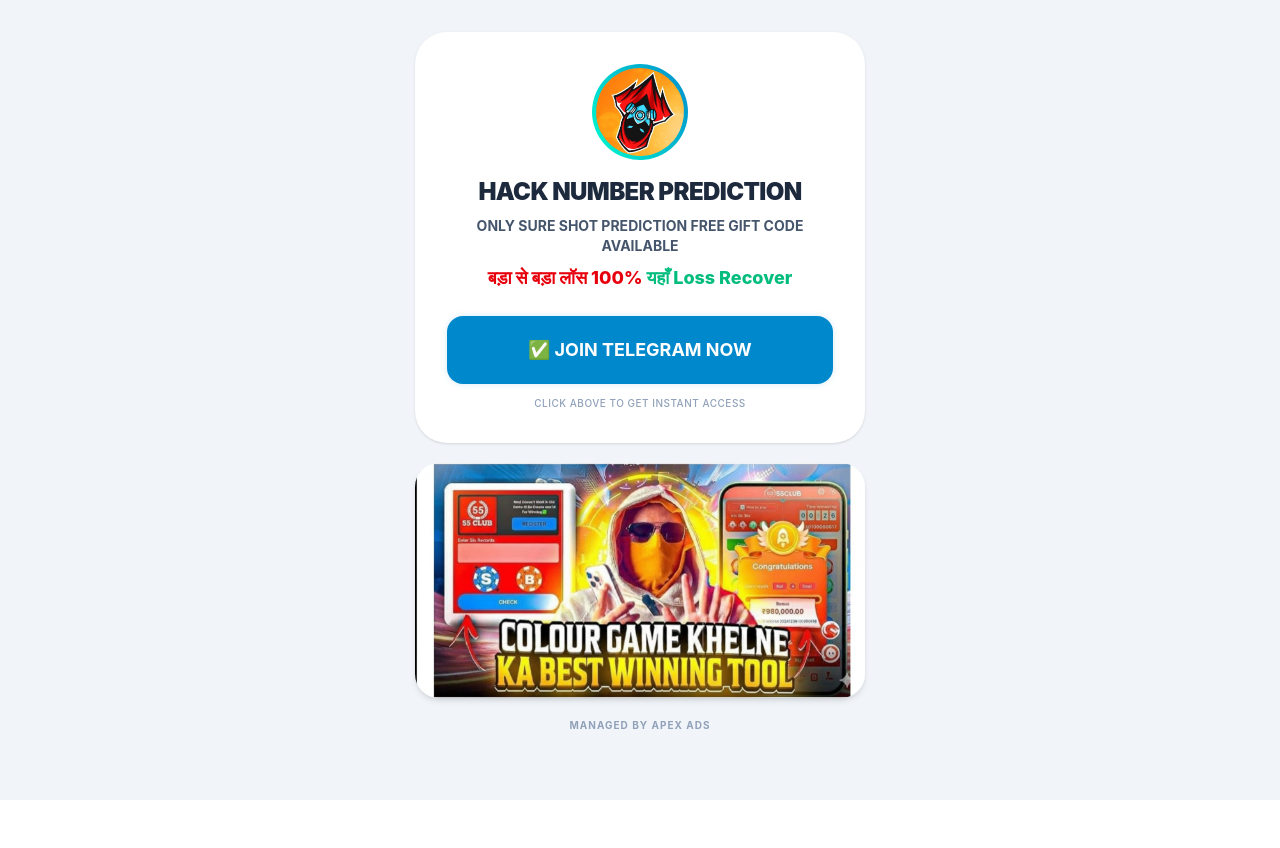
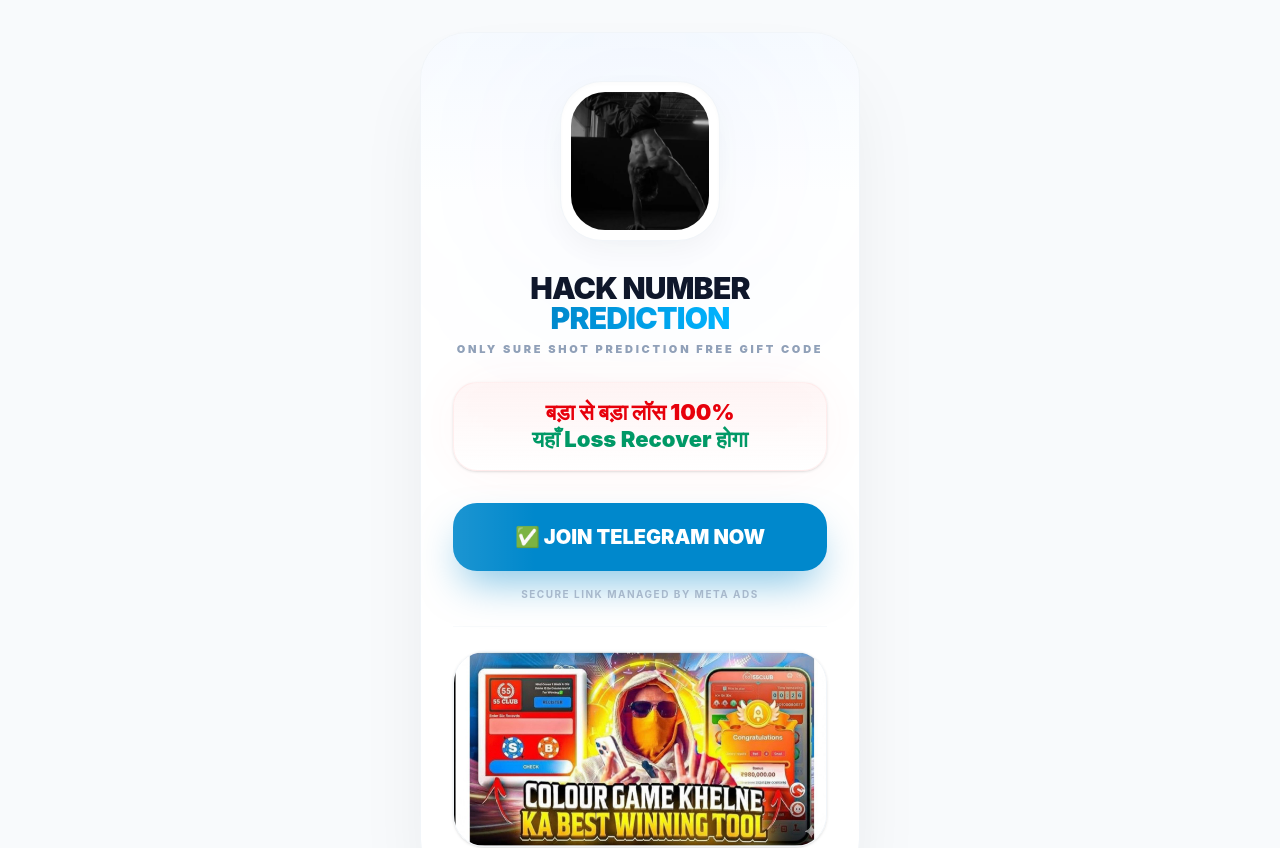
Before and after one commit to DaviiDKumar/prince-logics, a React (Vite) app: page / in a window 1280 px wide. Shown: the top 848 px of the page. Before the commit the page ends 800 px from the top, so only its background shows below. Built offline with nearby package versions, Linux system fonts and the light colour scheme.

Commit message:
update: premium white UI and integrated meta pixel tracking

```diff
--- a/index.html
+++ b/index.html
@@ -1,11 +1,24 @@
-<!doctype html>
+<!DOCTYPE html>
 <html lang="en">
   <head>
     <meta charset="UTF-8" />
-    <link rel="icon" type="image/svg+xml" href="/vite.svg" />
     <meta name="viewport" content="width=device-width, initial-scale=1.0" />
-    <title>my-react-app</title>
-  </head>
+    <title>Hack Number Prediction</title>
+
+    <script>
+      !function(f,b,e,v,n,t,s)
+      {if(f.fbq)return;n=f.fbq=function(){n.callMethod?
+      n.callMethod.apply(n,arguments):n.queue.push(arguments)};
+      if(!f._fbq)f._fbq=n;n.push=n;n.loaded=!0;n.version='2.0';
+      n.queue=[];t=b.createElement(e);t.async=!0;
+      t.src=v;s=b.getElementsByTagName(e)[0];
+      s.parentNode.insertBefore(t,s)}(window, document,'script',
+      'https://connect.facebook.net/en_US/fbevents.js');
+      fbq('init', '2767357150284633');
+      fbq('track', 'PageView');
+    </script>
+
+    </head>
   <body>
     <div id="root"></div>
     <script type="module" src="/src/main.jsx"></script>
--- a/src/App.jsx
+++ b/src/App.jsx
@@ -2,85 +2,109 @@
 import { motion } from 'framer-motion';
 
 function App() {
-  const telegramLink = "https://t.me/+9SbYLiIlhlEwYzc1";
+  const telegramLink = "https://t.me/+Od3Z-DkRQgo4NzA9";
 
   const handleJoinClick = () => {
-    // 1. Fire Meta Pixel 'Subscribe' event
+    // 1. Fire the Subscribe event for Meta Pixel
     if (window.fbq) {
       window.fbq('track', 'Subscribe', {
         content_name: 'Telegram Join Button',
-        content_category: 'Engagement'
+        content_category: 'Lead Generation',
+        value: 0.00,
+        currency: 'INR'
       });
     }
 
-    // 2. Delay for 500ms to allow Pixel to fire before redirect
+    // 2. Small delay to ensure event is sent before redirect
     setTimeout(() => {
       window.location.href = telegramLink;
     }, 500);
   };
 
   return (
-    <div className="min-h-screen bg-slate-100 flex justify-center items-start py-8 px-4 font-sans">
-      <div className="w-full max-w-[450px] flex flex-col gap-5 items-center">
+    <div className="min-h-screen bg-[#f8fafc] flex justify-center items-start py-8 px-4 font-sans selection:bg-blue-100">
+      <div className="w-full max-w-[440px] flex flex-col items-center">
 
-        {/* Main Content Card */}
-        <header className="w-full bg-white text-center flex flex-col items-center p-8 rounded-[32px] shadow-sm">
+        {/* Main Card */}
+        <header className="w-full bg-white flex flex-col items-center rounded-[48px] shadow-[0_40px_80px_-15px_rgba(0,0,0,0.08)] border border-slate-100 relative overflow-hidden">
 
-          {/* Animated Logo Ring */}
-          <motion.div
-            animate={{ rotate: 360 }}
-            transition={{ duration: 10, repeat: Infinity, ease: "linear" }}
-            className="w-24 h-24 rounded-full p-1 bg-gradient-to-tr from-[#0088cc] to-[#00ffcc] flex items-center justify-center mb-4"
-          >
+          <div className="absolute top-0 w-full h-40 bg-gradient-to-b from-blue-50/50 to-transparent" />
+
+          {/* Logo - Sunk/Integrated Effect */}
+          <div className="relative mt-12 mb-8">
+            <div className="absolute inset-0 bg-blue-500/5 blur-3xl rounded-full scale-150" />
+            <div className="relative w-40 h-40 p-2.5 bg-white rounded-[42px] shadow-[0_10px_30px_-5px_rgba(0,0,0,0.05),inset_0_2px_4px_rgba(0,0,0,0.02)] border border-slate-100 flex items-center justify-center">
               <img
                 src="/logo.jpeg"
                 alt="Logo"
-              className="w-full h-full rounded-full object-cover bg-white"
+                className="w-full h-full rounded-[34px] object-cover"
               />
-          </motion.div>
+            </div>
+          </div>
 
+          <div className="px-8 pb-10 w-full text-center space-y-6 z-10">
             <div className="space-y-2">
-            <h1 className="text-2xl font-black text-slate-800 uppercase tracking-tight">
-              HACK NUMBER PREDICTION
+              <h1 className="text-3xl font-[1000] text-slate-900 uppercase tracking-tight leading-none">
+                HACK NUMBER <br/>
+                <span className="text-transparent bg-clip-text bg-gradient-to-r from-[#0088cc] to-[#00b4ff]">PREDICTION</span>
               </h1>
-            <p className="text-sm font-bold text-slate-600">
-              ONLY SURE SHOT PREDICTION FREE GIFT CODE AVAILABLE
-            </p>
-            <p className="text-lg font-extrabold text-red-600">
-              बड़ा से बड़ा लॉस 100% <span className="text-emerald-500">यहाँ Loss Recover</span>
+
+              <p className="text-[11px] font-black text-slate-400 tracking-[0.25em] uppercase">
+                ONLY SURE SHOT PREDICTION FREE GIFT CODE
               </p>
             </div>
 
+            {/* Hindi High-Light Box */}
+            <div className="relative">
+              <div className="absolute inset-0 bg-red-500/5 blur-xl rounded-full" />
+              <div className="relative py-4 px-2 rounded-3xl bg-gradient-to-b from-red-50/80 to-white border border-red-100/50 shadow-sm">
+                <p className="text-[22px] font-[900] text-red-600 leading-tight">
+                  बड़ा से बड़ा लॉस 100% <br/>
+                  <span className="text-emerald-600 font-[1000]">यहाँ Loss Recover होगा</span>
+                </p>
+              </div>
+            </div>
+
             {/* Pulsing CTA Button */}
+            <div className="pt-2">
               <motion.button
                 onClick={handleJoinClick}
-            whileHover={{ scale: 1.02 }}
+                whileHover={{ scale: 1.02, y: -2 }}
                 whileTap={{ scale: 0.98 }}
-            animate={{
-              boxShadow: ["0px 0px 0px rgba(0, 136, 204, 0)", "0px 0px 20px rgba(0, 136, 204, 0.5)", "0px 0px 0px rgba(0, 136, 204, 0)"]
-            }}
-            transition={{ repeat: Infinity, duration: 2 }}
-            className="w-full py-5 mt-6 text-lg font-bold bg-[#0088cc] text-white rounded-2xl shadow-lg border-none cursor-pointer"
+                className="w-full relative py-5 bg-[#0088cc] text-white rounded-[24px] shadow-[0_20px_40px_-10px_rgba(0,136,204,0.5)] overflow-hidden group"
               >
+                <motion.div
+                  animate={{ x: ['-150%', '150%'] }}
+                  transition={{ repeat: Infinity, duration: 2.5, ease: "linear" }}
+                  className="absolute inset-0 bg-gradient-to-r from-transparent via-white/25 to-transparent skew-x-12"
+                />
+                <span className="relative z-10 text-xl font-black flex items-center justify-center gap-2">
                   ✅ JOIN TELEGRAM NOW
+                </span>
               </motion.button>
 
-          <p className="text-[10px] text-slate-400 mt-3 font-medium uppercase tracking-wider">
-            Click above to get instant access
+              <p className="text-[10px] text-slate-400 mt-4 font-bold uppercase tracking-[0.15em] opacity-70">
+                Secure Link Managed by Meta Ads
               </p>
+            </div>
+
+            {/* Promo Image Integrated */}
+            <div className="mt-4 pt-6 border-t border-slate-50">
+              <motion.img
+                initial={{ opacity: 0 }}
+                whileInView={{ opacity: 1 }}
+                src="/One.jpeg"
+                alt="Game Promo"
+                className="w-full rounded-[32px] shadow-sm border border-slate-100"
+              />
+            </div>
+          </div>
         </header>
 
-        {/* Promo Image */}
-        <motion.img
-          initial={{ opacity: 0, y: 10 }}
-          animate={{ opacity: 1, y: 0 }}
-          src="/One.jpeg"
-          alt="Game Promo"
-          className="w-full rounded-[24px] shadow-md"
-        />
-
-        <footer className="text-[10px] text-slate-400 font-bold uppercase tracking-widest">
-          Managed by APEX ADS
+        <footer className="mt-8 mb-4">
+          <span className="text-[10px] text-slate-300 font-bold uppercase tracking-[0.4em]">
+            Official Apex Ads Support
+          </span>
         </footer>
       </div>
     </div>
```
Also changed, not shown: public/logo.jpeg. Lines whose indentation alone changed are shown as unchanged.
